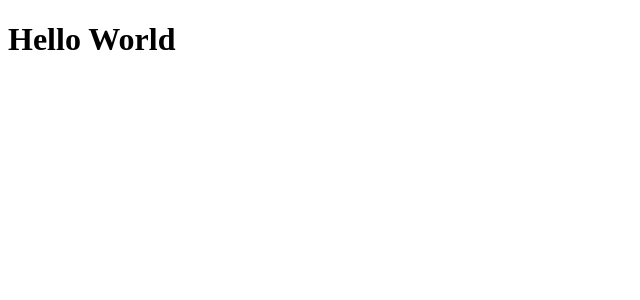
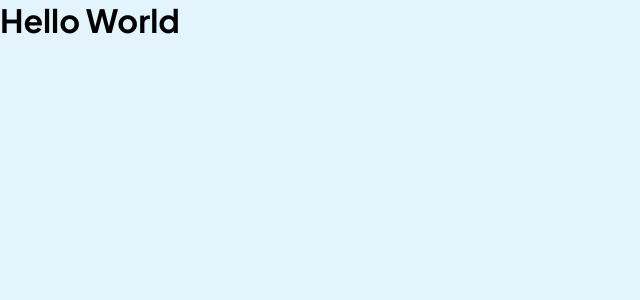
Before and after one commit to lenahm/Mortgage-Repayment-Calculator, an Angular app: page / in a window 1280 px wide. Shown: the top 300 px of the page, without its empty margins (0-640 px from the left). Built offline with nearby package versions, Linux system fonts and the light colour scheme.

Commit message:
Basic Stylings and Assets

```diff
--- a/src/styles.css
+++ b/src/styles.css
@@ -0,0 +1,23 @@
+@import url("https://fonts.googleapis.com/css2?family=Plus+Jakarta+Sans:ital,wght@0,200..800;1,200..800&display=swap");
+
+:root {
+  --lime: #d8db2f;
+  --slate-900: #133041;
+  --slate-700: #4e6e7e;
+  --slate-500: #6b94a8;
+  --slate-300: #9abed5;
+  --slate-100: #e4f4fd;
+  --red: #d73328;
+}
+
+* {
+  box-sizing: border-box;
+  margin: 0;
+  padding: 0;
+}
+
+body {
+  background: var(--slate-100);
+  font-family: "Plus Jakarta Sans", sans-serif;
+  font-size: 16px;
+}
```
Also changed, not shown: src/assets/icon-calculator.svg (added), src/assets/illustration-empty.svg (added).
